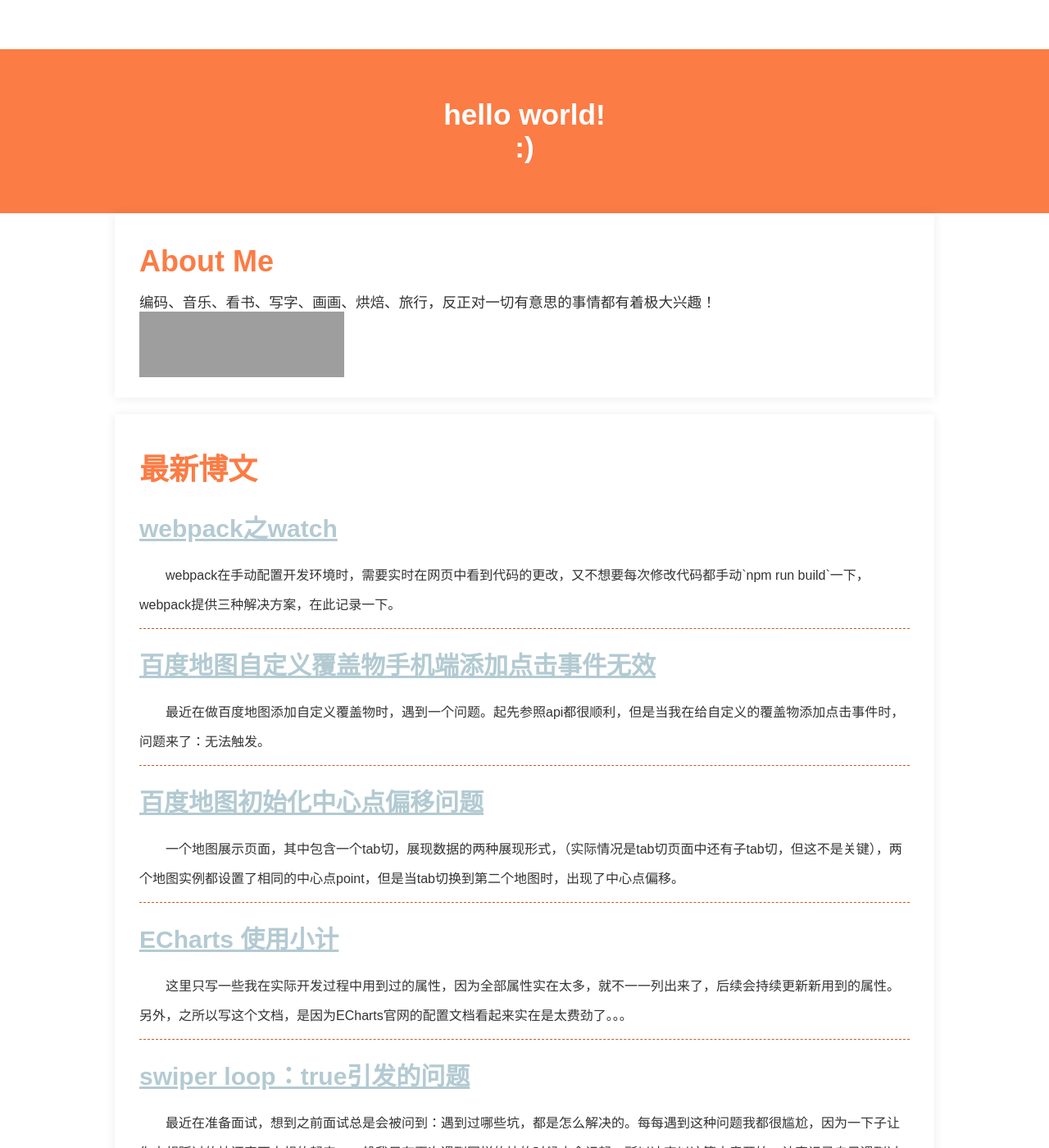
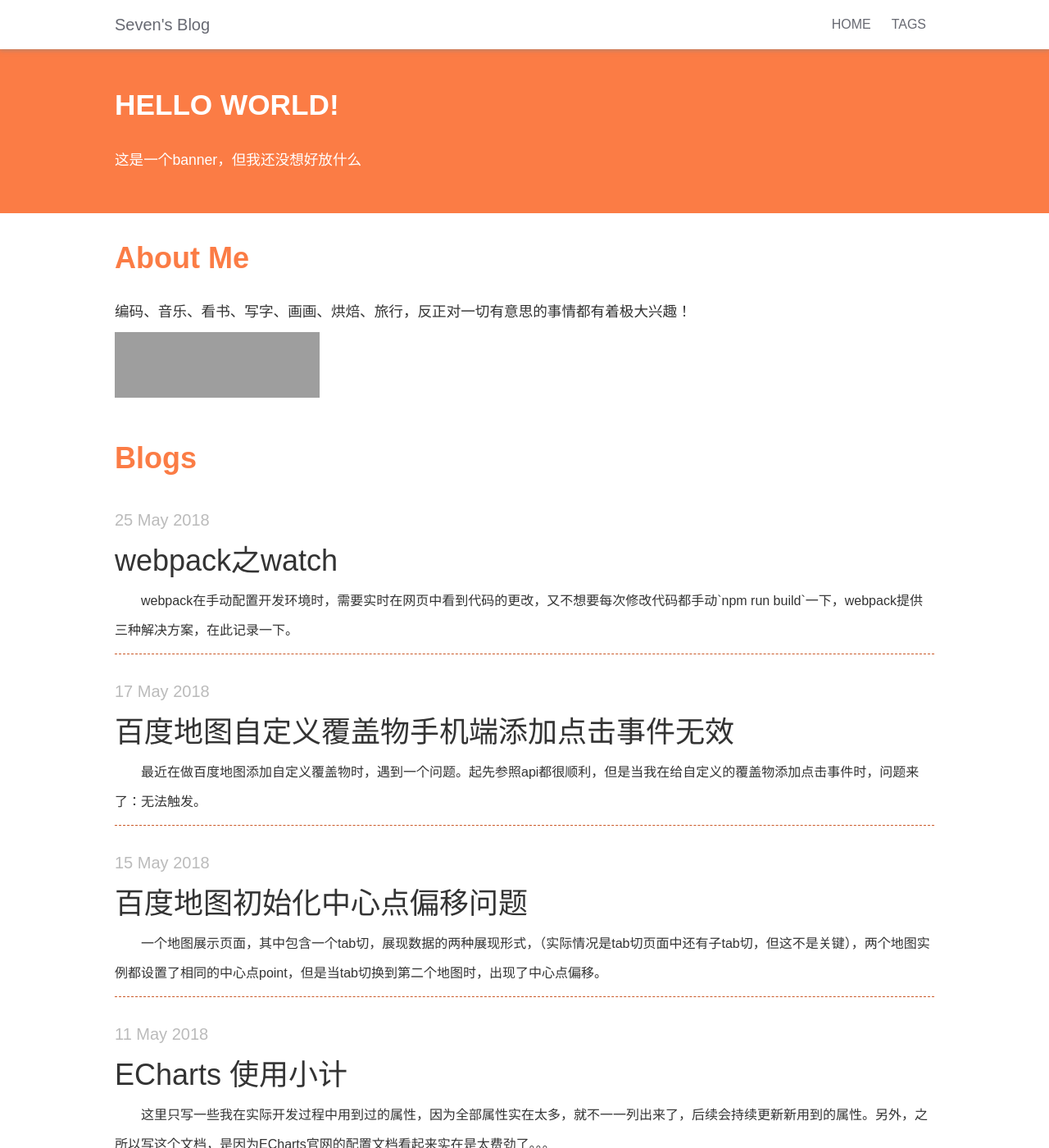
Before and after one commit to seven777777/myblog, a Jekyll site: the page built from index.html, in a window 1280 px wide and 1400 px high. Shown: the whole window at 82% size. Built offline with Jekyll 4.4.1, drawn with Linux system fonts in a browser that asks for light colours; the list of posts is cut into pages by our own code; some of the changed text lies outside the part shown; grey boxes are pictures that could not be loaded.

Commit message:
style change

```diff
--- a/_includes/aboutMe.html
+++ b/_includes/aboutMe.html
@@ -1,5 +1,5 @@
 <!-- about me -->
-<div class="module_wrap">
+<div class="content-wrap mt30">
 	<h1 class="m_title">About Me</h1>
 	<!-- <p>程序员里，唱歌不一定是最好的！</p>
 	<p>唱歌的人里，画画不一定是最好的！</p>
--- a/_includes/header.html
+++ b/_includes/header.html
@@ -21,5 +21,8 @@
 	</div>
 </div>
 <div class="head-wrap">
-	<h1>hello world!<br>:)</h1>
+	<div class="content-wrap">
+		<h1>HELLO WORLD!</h1>
+		<p>这是一个banner，但我还没想好放什么</p>
+	</div>
 </div>
--- a/_layouts/home.html
+++ b/_layouts/home.html
@@ -4,11 +4,12 @@
 
 <div class="content-wrap">
     {% include aboutMe.html %}
-    <div class="module_wrap">
-        <h1 class="m_title">最新博文</h1>
+    <div class="content-wrap mt30">
+        <h1 class="m_title">Blogs</h1>
         {% for post in site.posts %}
         <div class="artical_wrap">
-            <a class="artical_title" href="{{ site.baseurl }}{{ post.url }}">{{ post.title }}</a>
+            <p class="postlist-time">{{ post.date | date_to_string }}</p>
+            <a class="postlist-title" href="{{ site.baseurl }}{{ post.url }}">{{ post.title }}</a>
             <p class="artical_excerpt">{{ post.excerpt }}</p>
         </div>
         {% endfor %}
--- a/_style/_components.nav.scss
+++ b/_style/_components.nav.scss
@@ -12,6 +12,7 @@
   position: fixed;
   top: 0;
   box-sizing: border-box;
+  box-shadow: 0 2px 5px rgba(136,136,136,.5);
   .logo{
     font-size: 20px;
     line-height: 60px;
@@ -39,10 +40,9 @@
   width: 100%;
   height: 200px;
   background: $clr-primary;
-  display: flex;
+  padding: 25px;
+  color: $clr-def-lightest;
   h1{
-    text-align: center;
     color: $clr-def-lightest;
-    margin: auto;
   }
 }
--- a/_style/_settings.colors.scss
+++ b/_style/_settings.colors.scss
@@ -2,7 +2,7 @@
  * @Author: seven.zhang
  * @Date: 2018-05-18 13:45:48
  * @Last Modified by: seven.zhang
- * @Last Modified time: 2018-05-31 10:26:02
+ * @Last Modified time: 2018-05-31 16:05:06
  */
 /*------------------------------------*\
     #COLORS
@@ -14,7 +14,7 @@
 $clr-dark:             #cb5a29;
 $clr-contrast:         #b3cad2;
 $clr-contrast-dark:    #90bece;
-$clr-contrast-lighter: #e3edf1;
+$clr-contrast-lighter: #f0f6f8;
 $clr-def:              #999;
 $clr-def-light:        #bbbbbb;
 $clr-def-lighter:      #EFEFEF;
```
Also changed, not shown: _style/_base.common.scss (+7 -15 lines), _style/_base.head.scss (+9 -1 lines), _style/_base.page.scss (+14 -1 lines), css/default.min.css.
